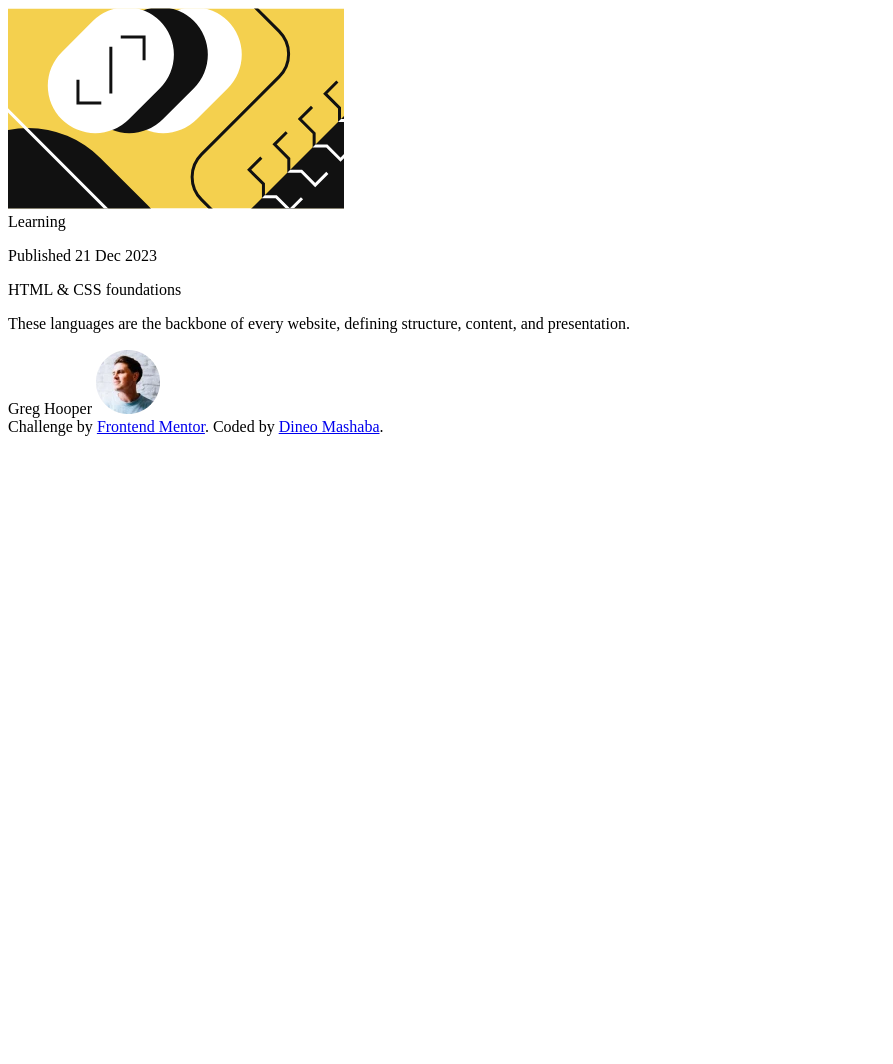
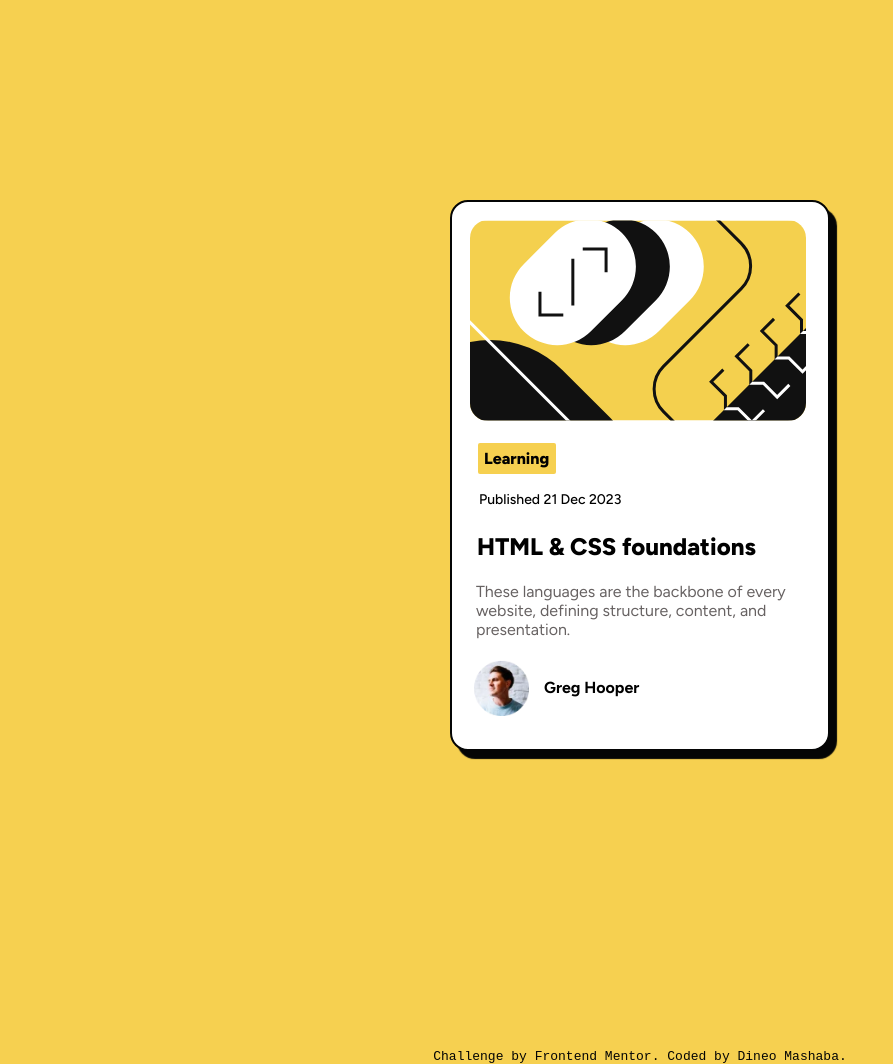
Before and after one commit to dineo-matla/Blog-Preview-Card, a plain HTML site: page index.html in a window 1280 px wide. Shown: the whole page, without its empty margins (0-893 px from the left). Before the commit the page ends 800 px from the top, so only its background shows below. Drawn offline with Linux system fonts and the light colour scheme; files whose address does not match are found by name.

Commit message:
Updated styles for improved UI

```diff
--- a/index.html
+++ b/index.html
@@ -25,30 +25,34 @@
         <img
           src="../blog-preview-card-main/assets/images/illustration-article.svg"
           alt="illustration-article"
+          class="header-img"
         />
       </div>
-      <div class="header">Learning</div>
+      <div><p class="header">Learning</p></div>
       <p class="establishment">Published 21 Dec 2023</p>
-      <div class="heading">HTML & CSS foundations</div>
-      <div class="description">
+      <div class="heading">
+        <h2>HTML & CSS foundations</h2>
+      </div>
+      <div>
         <p class="description">
           These languages are the backbone of every website, defining structure,
           content, and presentation.
         </p>
       </div>
       <div class="author">
-        Greg Hooper
         <img
           src="../blog-preview-card-main/assets/images/image-avatar.webp"
           alt="author profile photo"
+          class="author-img"
         />
+        <p class="author-name">Greg Hooper</p>
       </div>
     </div>
     <div class="attribution">
-      Challenge by
+      <p class="footer">Challenge by
       <a href="https://www.frontendmentor.io?ref=challenge" target="_blank"
         >Frontend Mentor</a
-      >. Coded by <a href="https://github.com/dineo-matla">Dineo Mashaba</a>.
+      >. Coded by <a href="https://github.com/dineo-matla">Dineo Mashaba</a>.</p>
     </div>
   </body>
 </html>
--- a/styles.css
+++ b/styles.css
@@ -0,0 +1,102 @@
+:root {
+  --main-color: rgb(246, 208, 80);
+  --container-color: #ffffff;
+  --shadow-color: #040505;
+  --text-color: #676262;
+}
+
+* {
+  box-sizing: border-box;
+  margin: 0;
+  padding: 0;
+}
+
+body {
+  display: flex;
+  flex-direction: column;
+  align-items: center;
+  width: 100%;
+  height: 100vh;
+  font-optical-sizing: auto;
+  font-family: "figtree", serif;
+  background-color: var(--main-color);
+}
+
+.container {
+  display: flex;
+  flex-direction: column;
+  /*align-items: center;*/
+  max-width: 380px;
+  margin: 200px 60px 298px;
+  padding: 18px;
+  background-color: var(--container-color);
+  border: 2px solid var(--shadow-color);
+  border-radius: 18px;
+  box-shadow: 7px 8px 1px var(--shadow-color);
+}
+
+.header-img {
+  border-radius: 18px;
+  margin-bottom: 5px;
+}
+
+.header {
+  font-weight: 800;
+  background-color: var(--main-color);
+  padding: 6px;
+  margin: 8px;
+  width: 23%;
+  border-radius: 2px;
+}
+
+.establishment {
+  font-weight: 450;
+  font-size: 14px;
+  margin: 9px;
+}
+
+h2 {
+  font-weight: 750;
+  margin: 15px 7px;
+}
+
+h2:hover {
+  font-weight: 750;
+  margin: 15px 7px;
+  color: var(--main-color);
+  cursor: pointer;
+}
+
+.description {
+  color: var(--text-color);
+  margin: 6px;
+}
+
+.author {
+  display: flex;
+  justify-content: flex-start;
+  align-items: center;
+  margin: 15px 4px;
+}
+
+.author-img {
+  width: 55px;
+}
+
+.author-name {
+  font-weight: 650;
+  padding: 15px;
+}
+
+.attribution,
+.footer a {
+  font-family: monospace;
+  color: var(--shadow-color);
+  text-decoration: none;
+  cursor: pointer;
+}
+
+a:hover {
+  color: var(--text-color);
+  text-decoration: none;
+}
```
